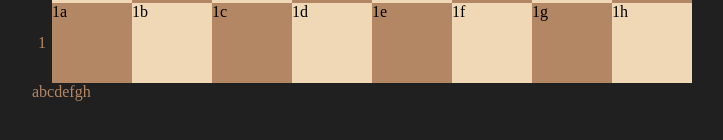
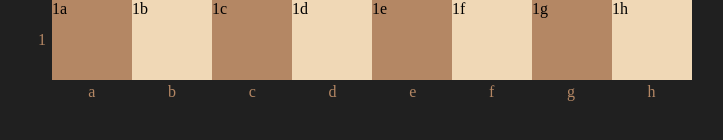
Before and after one commit to EJQuezada/chess, a React (Create React App) app: page / in a window 1280 px wide. Shown: the part 628-768 px from the top of the page, without its empty margins (278-1001 px from the left). Built offline with nearby package versions, Linux system fonts and the light colour scheme.

Commit message:
update Files.css

```diff
--- a/src/components/Board/bits/Files.css
+++ b/src/components/Board/bits/Files.css
@@ -1,7 +1,8 @@
 .files {
+    grid-column: 2;
     display: flex;
-    flex-direction: row;
     align-items: center;
     justify-content: space-around;
     color: var(--dark-tile);
+    height: 25px;
 }
```
